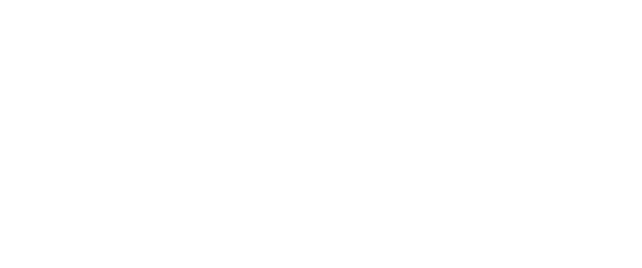
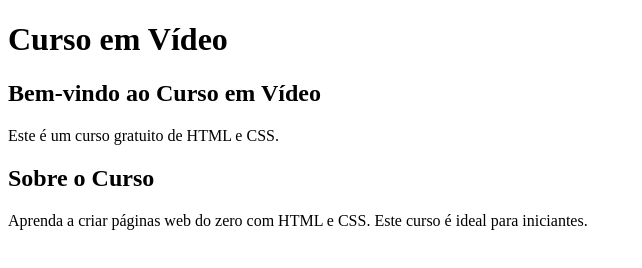
Before and after one commit to KemersonPassos/projeto-site, a plain HTML site: page index.html in a window 1280 px wide. Shown: the whole page, without its empty margins (0-642 px from the left). Drawn offline with Linux system fonts and the light colour scheme.

Commit message:
Update index.html

```diff
--- a/index.html
+++ b/index.html
@@ -3,9 +3,23 @@
 <head>
     <meta charset="UTF-8">
     <meta name="viewport" content="width=device-width, initial-scale=1.0">
-    <title>Document</title>
+    <title>Curso em Vídeo</title>
 </head>
 <body>
+    <main>
+        <header>
+            <h1>Curso em Vídeo</h1>
+        </header>
+        <article>
+            <h2>Bem-vindo ao Curso em Vídeo</h2>
+            <p>Este é um curso gratuito de HTML e CSS.</p>
+        </article>
+        <article>
+            <h2>Sobre o Curso</h2>
+            <p>Aprenda a criar páginas web do zero com HTML e CSS. Este curso é ideal para iniciantes.</p>
+            </h2>
+        </article>
+    </main>
 
 </body>
 </html>
```
